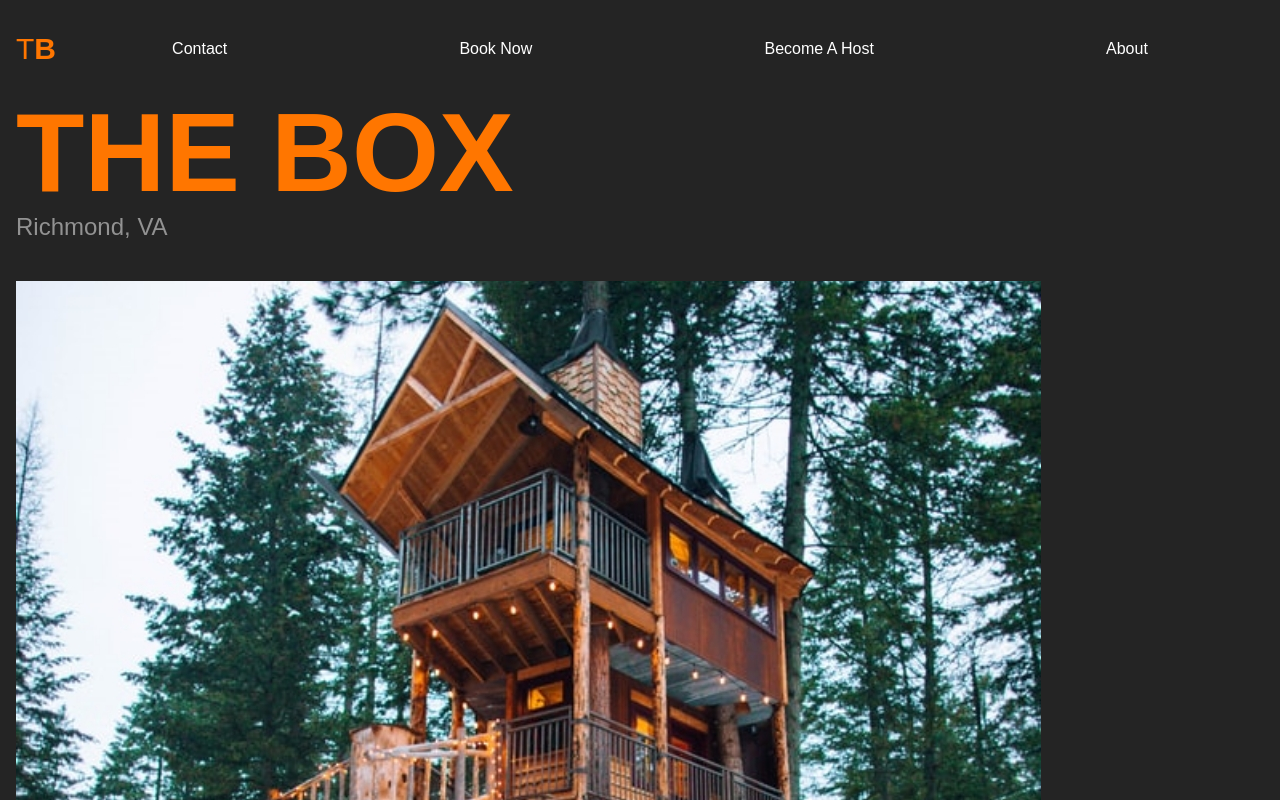
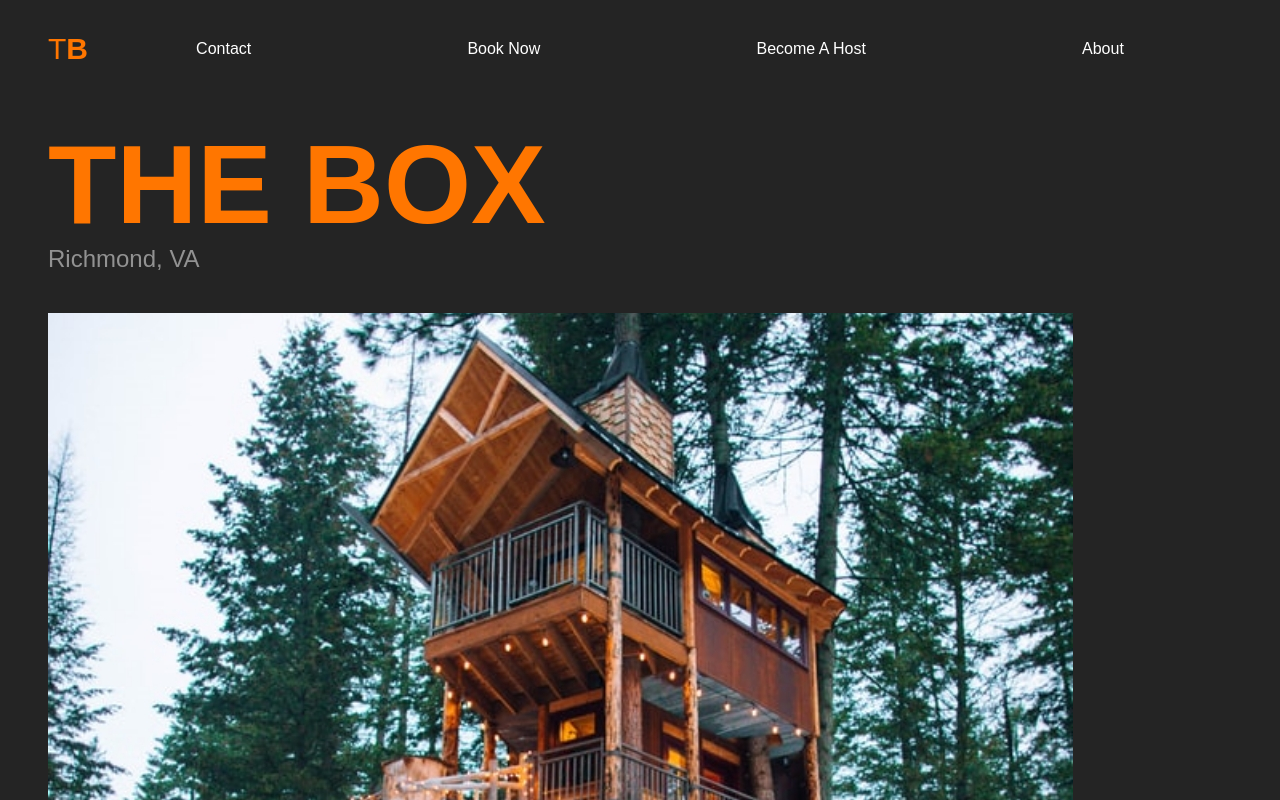
Before and after one commit to Khalidltf/theBoxDesign, a plain HTML site: page index.html in a window 1280 px wide. Shown: the top 800 px of the page. Drawn offline with Linux system fonts and the light colour scheme.

Commit message:
setting up the grid
Signed-off-by: khalidlotfi <khalidlotfi2005@gmail.com>

```diff
--- a/css/main.css
+++ b/css/main.css
@@ -105,3 +105,28 @@ footer {
 .social__link:focus {
   opacity: 0.5;
 }
+
+@media (min-width: 800px) {
+  body {
+    margin: 0;
+  }
+
+  .main-grid {
+    display: grid;
+    grid-template-columns:
+      minmax(1em, 1fr)
+      repeat(3, minmax(10rem, 30rem))
+      minmax(1em, 1fr);
+    gap: 2em;
+  }
+
+  header {
+    grid-column: 2 / 5;
+  }
+  main {
+    grid-column: 2 / -1;
+  }
+  footer {
+    grid-column: 2 / 3;
+  }
+}
```
